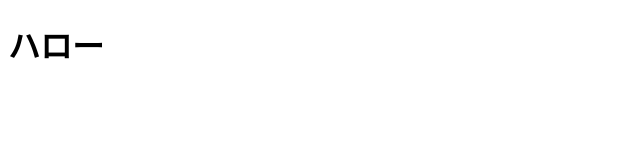
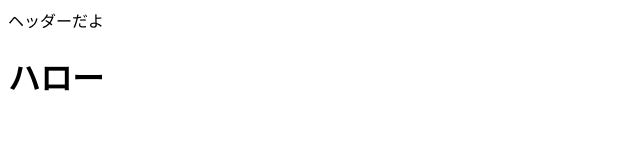
Before and after one commit to mimomotoringo/git-practice, a plain HTML site: page index.html in a window 1280 px wide. Shown: the whole page, without its empty margins (0-640 px from the left). Drawn offline with Linux system fonts and the light colour scheme.

Commit message:
headerを追加

```diff
--- a/index.html
+++ b/index.html
@@ -7,6 +7,7 @@
   <title>Document</title>
 </head>
 <body>
+  <header>ヘッダーだよ</header>
   <h1>ハロー</h1>
 </body>
 </html>
```
